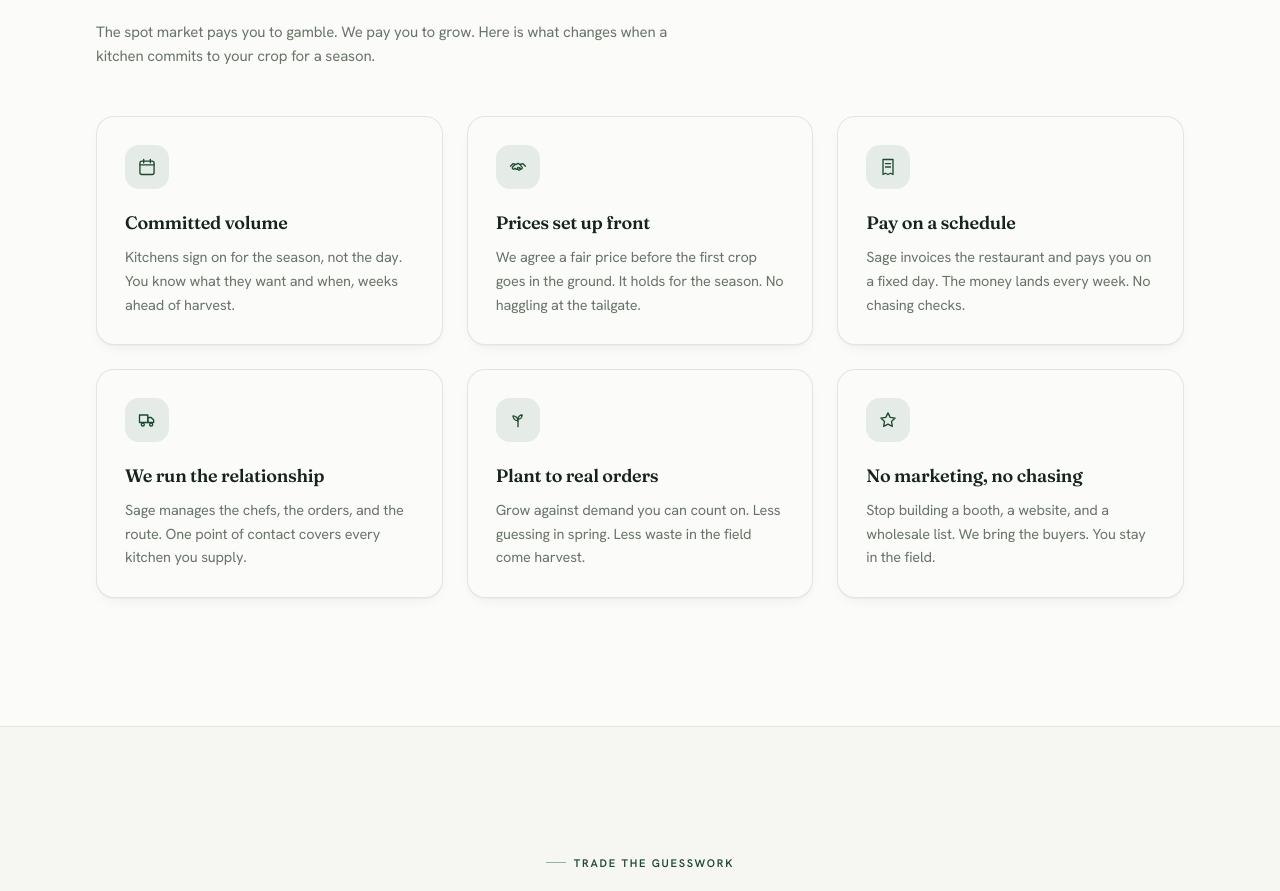
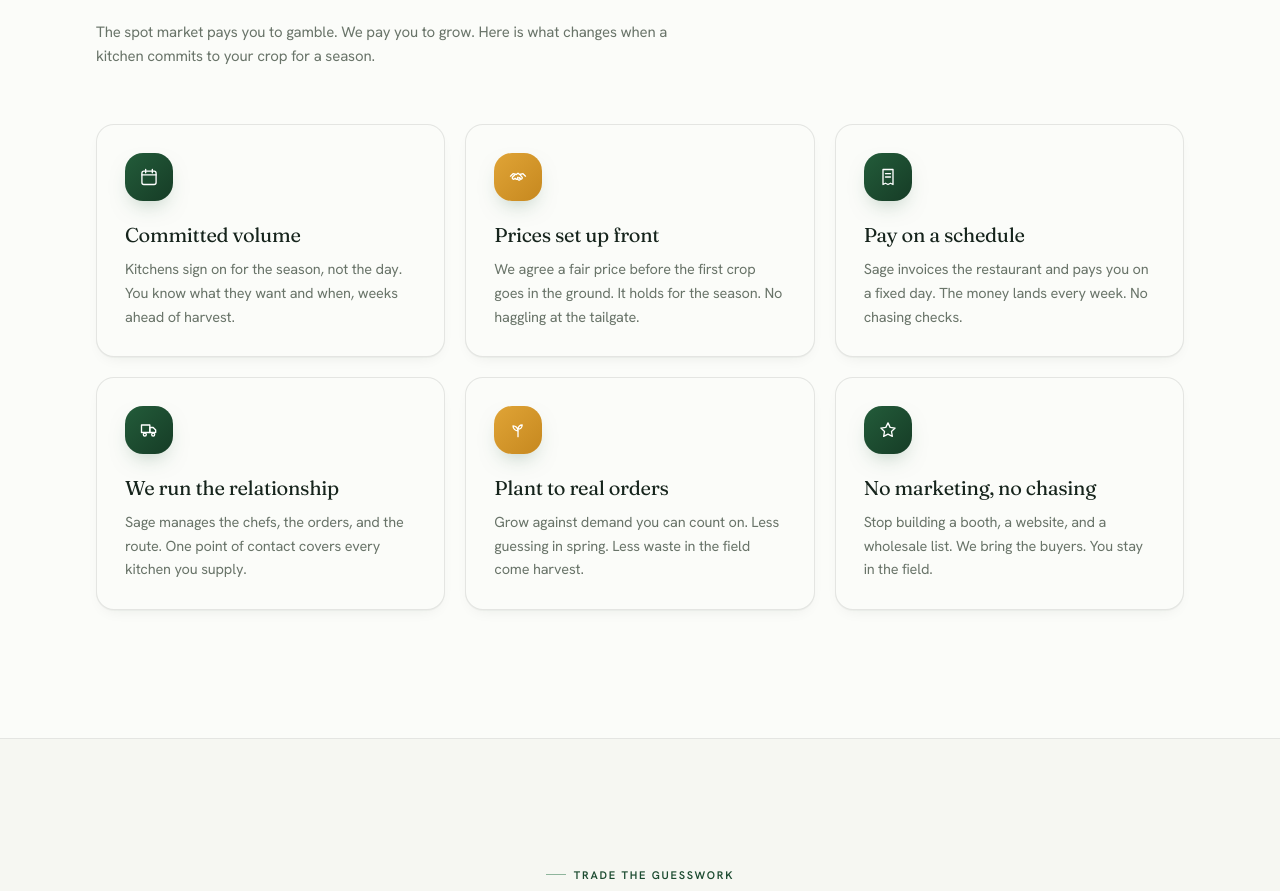
Before and after one commit to keshavkrishnan08/crop-connect, a Next.js app: page /for-farms in a window 1280 px wide. Shown: the part 1448-2339 px from the top of the page. Built offline with nearby package versions, Linux system fonts and the light colour scheme.

Commit message:
polish: refine for-farms 'why sell through us' cards
Flat pale icon chips replaced with gradient tiles (alternating brand green and honey),
display-font titles, hover accent line + lift. Premium instead of generic.

```diff
--- a/app/for-farms/page.tsx
+++ b/app/for-farms/page.tsx
@@ -176,12 +176,13 @@ export default function ForFarmsPage() {
                                 The spot market pays you to gamble. We pay you to grow. Here is what changes when a kitchen commits to your crop for a season.
                             </p>
                         </Reveal>
-                        <Stagger className="mt-12 grid gap-6 sm:grid-cols-2 lg:grid-cols-3">
-                            {BENEFITS.map((b) => (
+                        <Stagger className="mt-14 grid gap-5 sm:grid-cols-2 lg:grid-cols-3">
+                            {BENEFITS.map((b, i) => (
                                 <StaggerItem key={b.title}>
-                                    <Card className="h-full p-7">
-                                        <span className="grid h-11 w-11 place-items-center rounded-xl bg-brand-500/10 text-brand-600">{b.icon}</span>
-                                        <h3 className="mt-5 text-lg font-semibold text-ink">{b.title}</h3>
+                                    <Card className="group relative h-full overflow-hidden p-7 transition-all duration-300 hover:-translate-y-1 hover:shadow-lift">
+                                        <span className="absolute inset-x-0 top-0 h-[3px] origin-left scale-x-0 bg-gradient-to-r from-brand-400 to-harvest-400 transition-transform duration-300 group-hover:scale-x-100" />
+                                        <span className={`grid h-12 w-12 place-items-center rounded-2xl text-white shadow-brand ${i % 3 === 1 ? "bg-gradient-to-br from-harvest-400 to-harvest-500" : "bg-gradient-to-br from-brand-500 to-brand-700"}`}>{b.icon}</span>
+                                        <h3 className="mt-5 font-display text-xl text-ink">{b.title}</h3>
                                         <p className="mt-2 text-[14.5px] leading-relaxed text-ink-muted">{b.body}</p>
                                     </Card>
                                 </StaggerItem>
```
